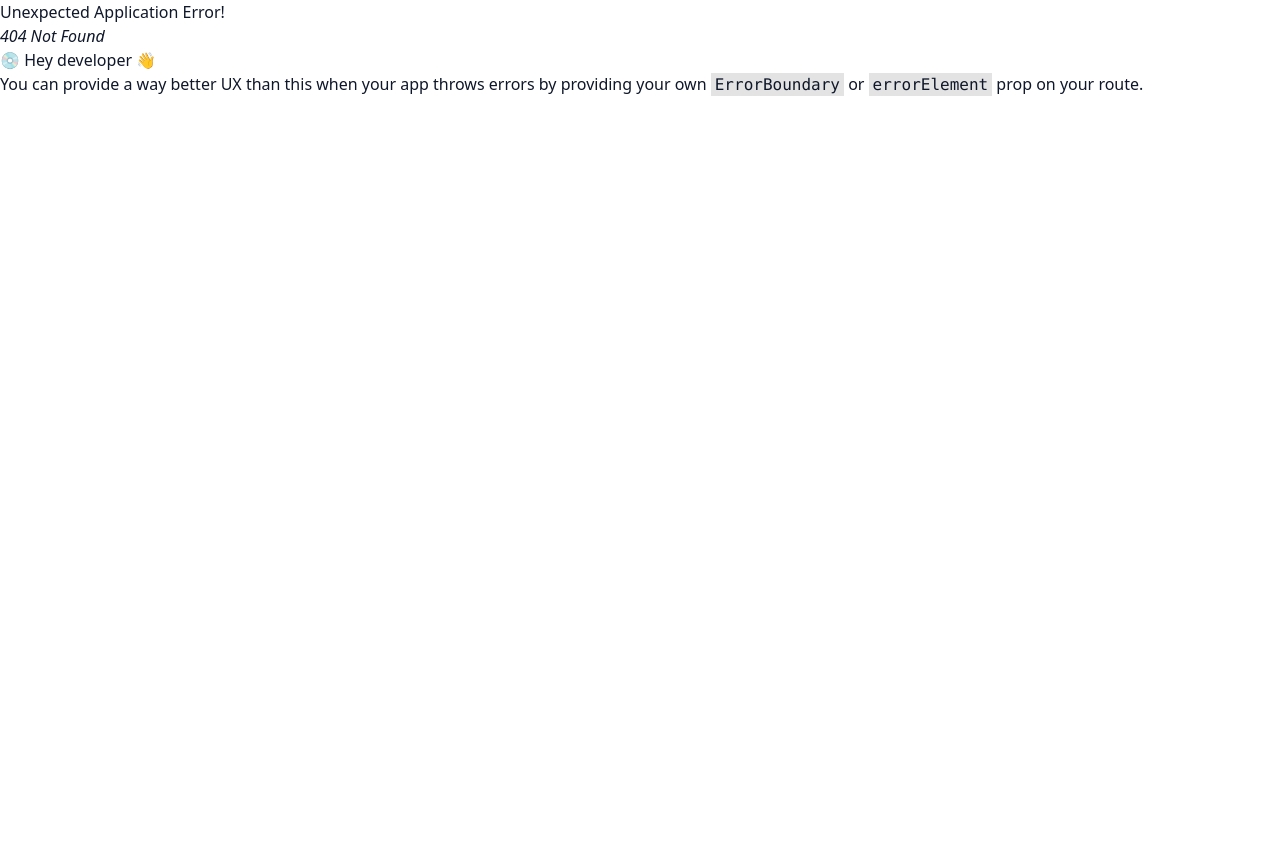
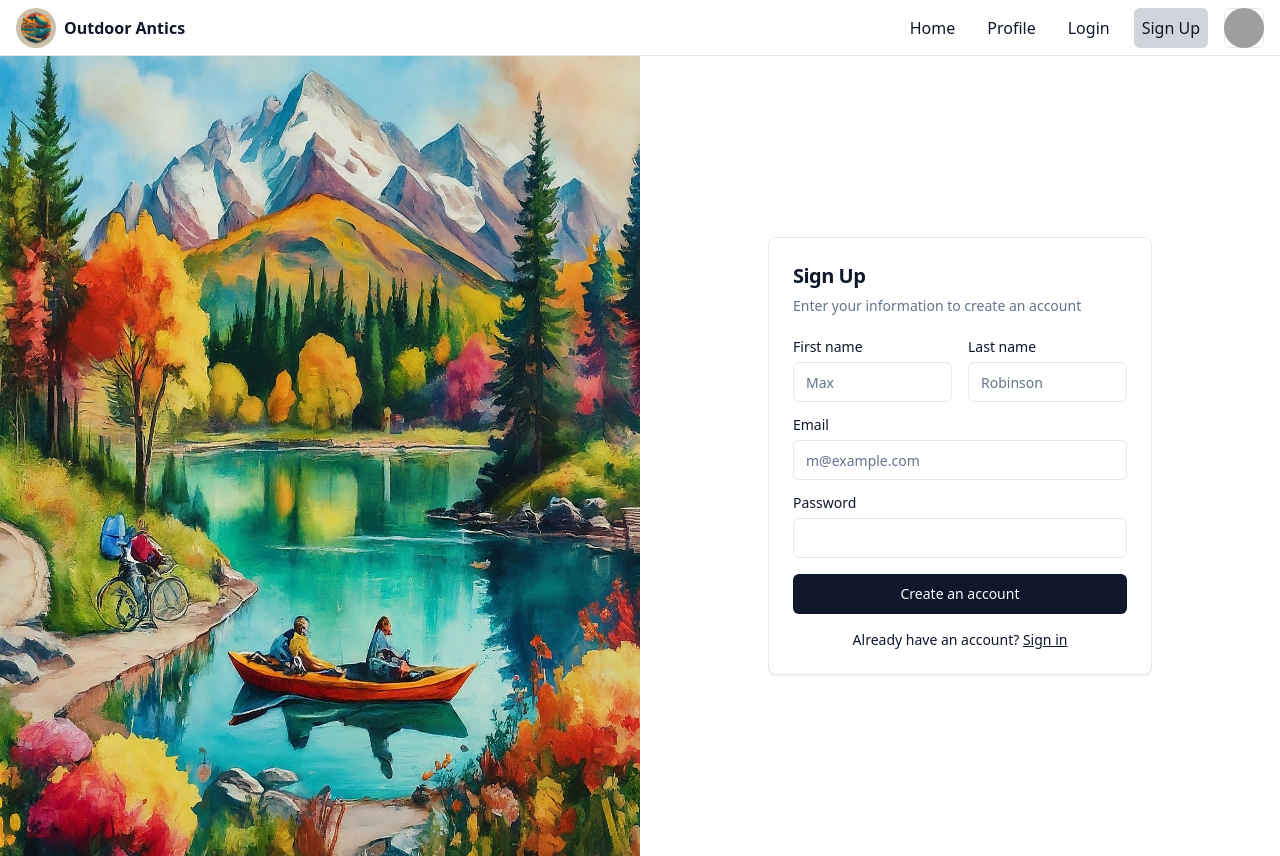
Before and after one commit to Sheila-Ha/Outdoor-Adventure, a React (Vite) app in the folder client/: page /sign-up in a window 1280 px wide. Before the commit this address had no page. Before the commit the page ends 800 px from the top, so only its background shows below. Built offline with nearby package versions, Linux system fonts and the light colour scheme; grey boxes are pictures that could not be loaded.

Commit message:
create signup component and import in app

```diff
--- a/client/src/components/Navbar.jsx
+++ b/client/src/components/Navbar.jsx
@@ -22,6 +22,12 @@ export default function Component() {
           </NavItem>
           <NavItem to={"/profile"} active={pathname === "/profile"}>
             Profile
+          </NavItem>
+          <NavItem to={"/login"} active={pathname === "/login"}>
+            Login
+          </NavItem>
+          <NavItem to={"/sign-up"} active={pathname === "/sign-up"}>
+            Sign Up
           </NavItem>
         </div>
         <Button className="ml-4" size="icon" variant="outline">
--- a/client/src/pages/LoginPage.jsx
+++ b/client/src/pages/LoginPage.jsx
@@ -37,26 +37,16 @@ export default function LoginPage() {
             <div className="grid gap-2">
               <div className="flex items-center">
                 <Label htmlFor="password">Password</Label>
-                {/* <Link
-                  href="/forgot-password"
-                  className="ml-auto inline-block text-sm underline"
-                  to={"#"}
-                >
-                  Forgot your password?
-                </Link> */}
               </div>
               <Input id="password" type="password" required />
             </div>
             <Button type="submit" className="w-full">
               Login
             </Button>
-            {/* <Button variant="outline" className="w-full">
-              Login with Google
-            </Button> */}
           </div>
           <div className="mt-4 text-center text-sm">
             Don&apos;t have an account?{" "}
-            <Link className="underline" to={"#"}>
+            <Link className="underline" to={"/sign-up"}>
               Sign up
             </Link>
           </div>
--- /dev/null
+++ b/client/src/pages/SignUpPage.jsx
@@ -0,0 +1,74 @@
+import { Link } from "react-router-dom";
+
+import { Button } from "../components/Button.jsx";
+import {
+  Card,
+  CardContent,
+  CardDescription,
+  CardHeader,
+  CardTitle,
+} from "../components/Card.jsx";
+import { Input } from "../components/Input.jsx";
+import { Label } from "../components/Label.jsx";
+
+export default function SignUpPage() {
+  return (
+    <div className="w-full lg:grid lg:min-h-[600px] lg:grid-cols-2 xl:min-h-[800px]">
+      <div className="bg-muted  lg:block">
+        <img
+          src="/images/imglanding.jpeg"
+          alt="Image"
+          //   width="1920"
+          //   height="1080"
+          className="md:h-full md:w-full max-h-[250px] min-w-[100%] object-fill lg:max-h-full dark:brightness-[0.2] dark:grayscale"
+        />
+      </div>
+      <div className="flex items-center justify-center py-12">
+        <Card className="mx-auto max-w-sm">
+          <CardHeader>
+            <CardTitle className="text-xl">Sign Up</CardTitle>
+            <CardDescription>
+              Enter your information to create an account
+            </CardDescription>
+          </CardHeader>
+          <CardContent>
+            <div className="grid gap-4">
+              <div className="grid grid-cols-2 gap-4">
+                <div className="grid gap-2">
+                  <Label htmlFor="first-name">First name</Label>
+                  <Input id="first-name" placeholder="Max" required />
+                </div>
+                <div className="grid gap-2">
+                  <Label htmlFor="last-name">Last name</Label>
+                  <Input id="last-name" placeholder="Robinson" required />
+                </div>
+              </div>
+              <div className="grid gap-2">
+                <Label htmlFor="email">Email</Label>
+                <Input
+                  id="email"
+                  type="email"
+                  placeholder="m@example.com"
+                  required
+                />
+              </div>
+              <div className="grid gap-2">
+                <Label htmlFor="password">Password</Label>
+                <Input id="password" type="password" />
+              </div>
+              <Button type="submit" className="w-full">
+                Create an account
+              </Button>
+            </div>
+            <div className="mt-4 text-center text-sm">
+              Already have an account?{" "}
+              <Link to={"/login"} className="underline">
+                Sign in
+              </Link>
+            </div>
+          </CardContent>
+        </Card>
+      </div>
+    </div>
+  );
+}
--- a/client/src/routes.jsx
+++ b/client/src/routes.jsx
@@ -3,6 +3,7 @@ import Home from "./pages/Home";
 import Profile from "./pages/Profile.jsx";
 import App from "./App.jsx";
 import LoginPage from "./pages/LoginPage.jsx";
+import SignUpPage from "./pages/SignUpPage.jsx";
 
 const router = createBrowserRouter([
   {
@@ -21,6 +22,10 @@ const router = createBrowserRouter([
         path: "/login",
         element: <LoginPage />,
       },
+      {
+        path: "/sign-up",
+        element: <SignUpPage />
+      }
     ],
   },
 ]);
```
